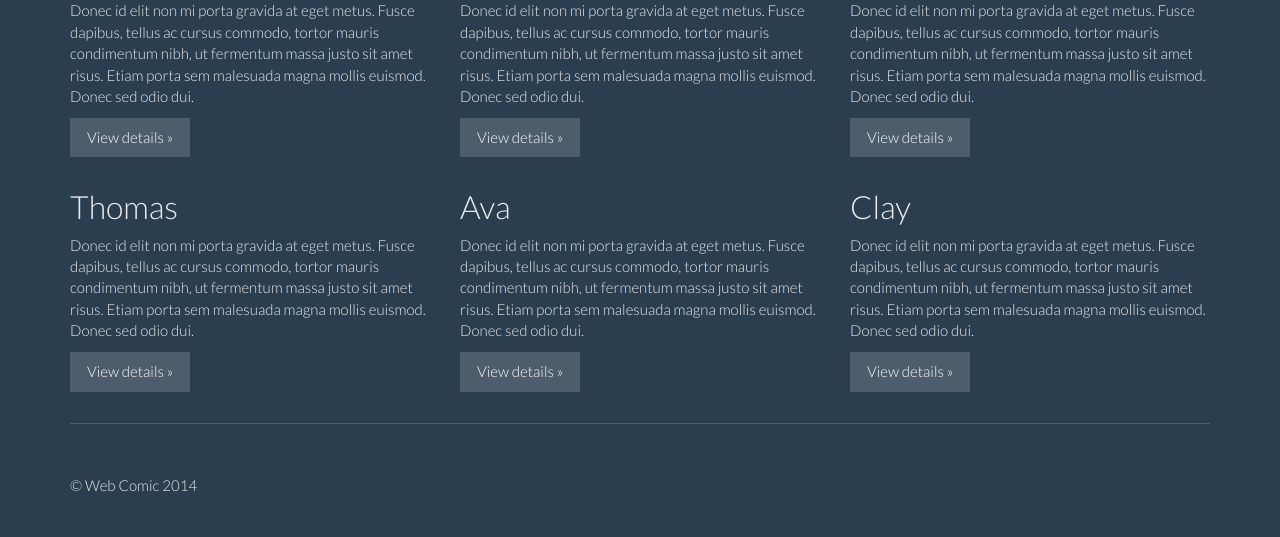
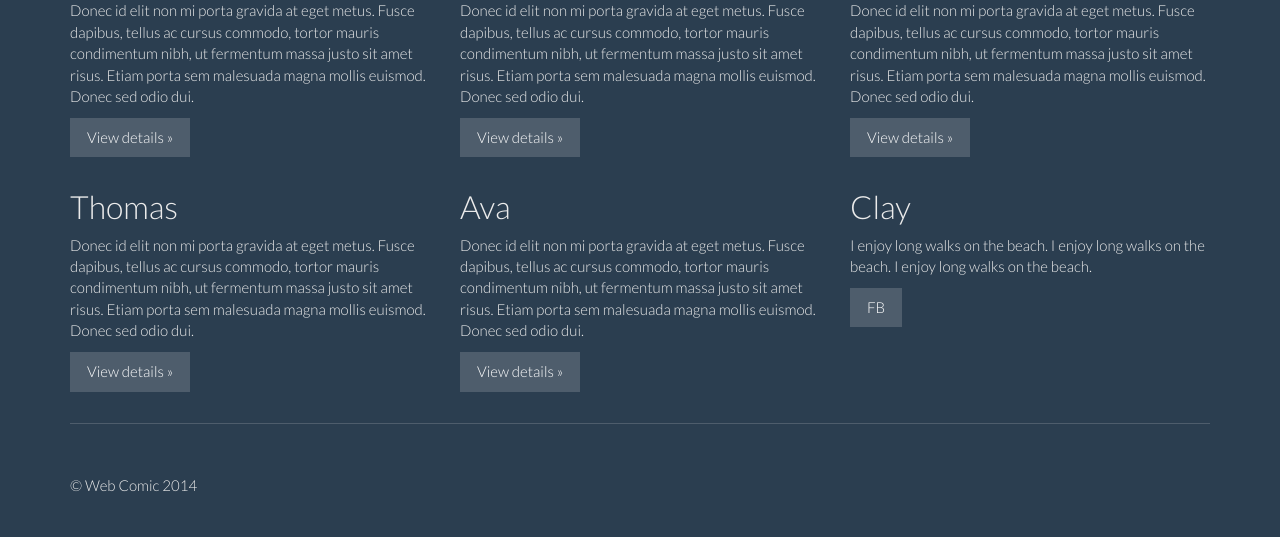
Before and after one commit to fredghostkyle/Room404, a PHP site: page /about/ in a window 1280 px wide. Shown: the part 492-1029 px from the top of the page. Run offline with PHP 8.4, Linux system fonts and the light colour scheme.

Commit message:
Update to "clay"

```diff
--- a/about/index.php
+++ b/about/index.php
@@ -86,8 +86,8 @@
             </div><!--/span-->
             <div class="col-6 col-sm-6 col-lg-4">
               <h2>Clay</h2>
-              <p>Donec id elit non mi porta gravida at eget metus. Fusce dapibus, tellus ac cursus commodo, tortor mauris condimentum nibh, ut fermentum massa justo sit amet risus. Etiam porta sem malesuada magna mollis euismod. Donec sed odio dui. </p>
-              <p><a class="btn btn-default" href="./" role="button">View details »</a></p>
+              <p>I enjoy long walks on the beach. I enjoy long walks on the beach. I enjoy long walks on the beach.</p>
+              <p><a class="btn btn-default" href="http://fb.com/" role="button">FB</a></p>
             </div><!--/span-->
           </div>
       <hr>
```
